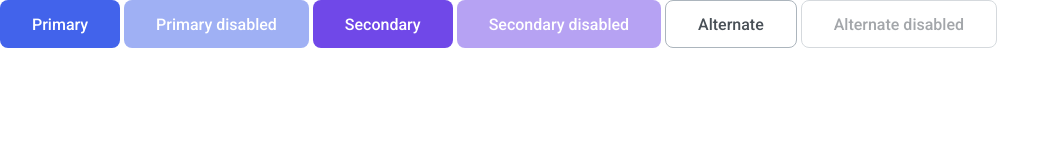
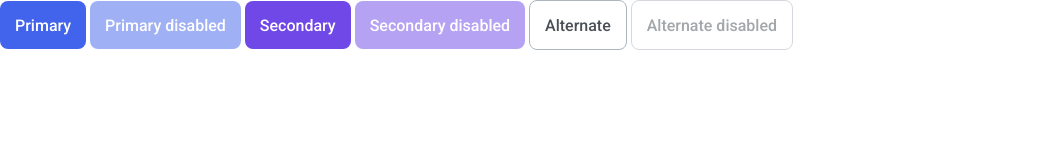
Before and after one commit to js-tasks-ru/htmlcss-20230911-4_dvshapkin, a website: page 03-lection1/01-button/index.html in a window 1280 px wide. Shown: the whole page, without its empty margins (0-1060 px from the left). Drawn offline with Linux system fonts and the light colour scheme.

Commit message:
исправления после 2-го ревью

```diff
--- a/03-lection1/01-button/button.css
+++ b/03-lection1/01-button/button.css
@@ -1,8 +1,7 @@
 /* Стилизация кнопки */
 
 .button {
-  height: 48px;
-  padding: 0 2em;
+  padding: 15px 15px 14px;
 
   border: none;
   border-radius: 8px;
```
